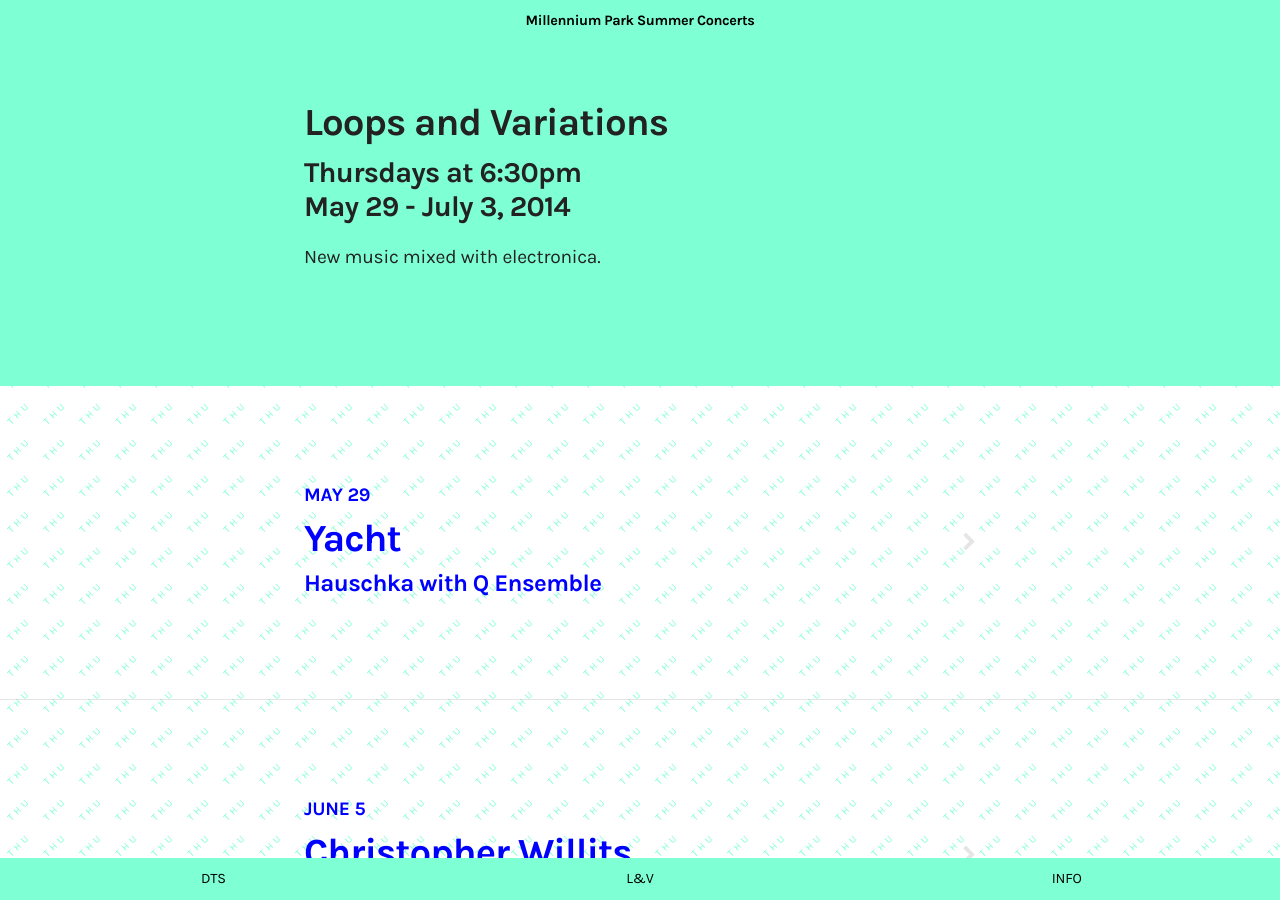
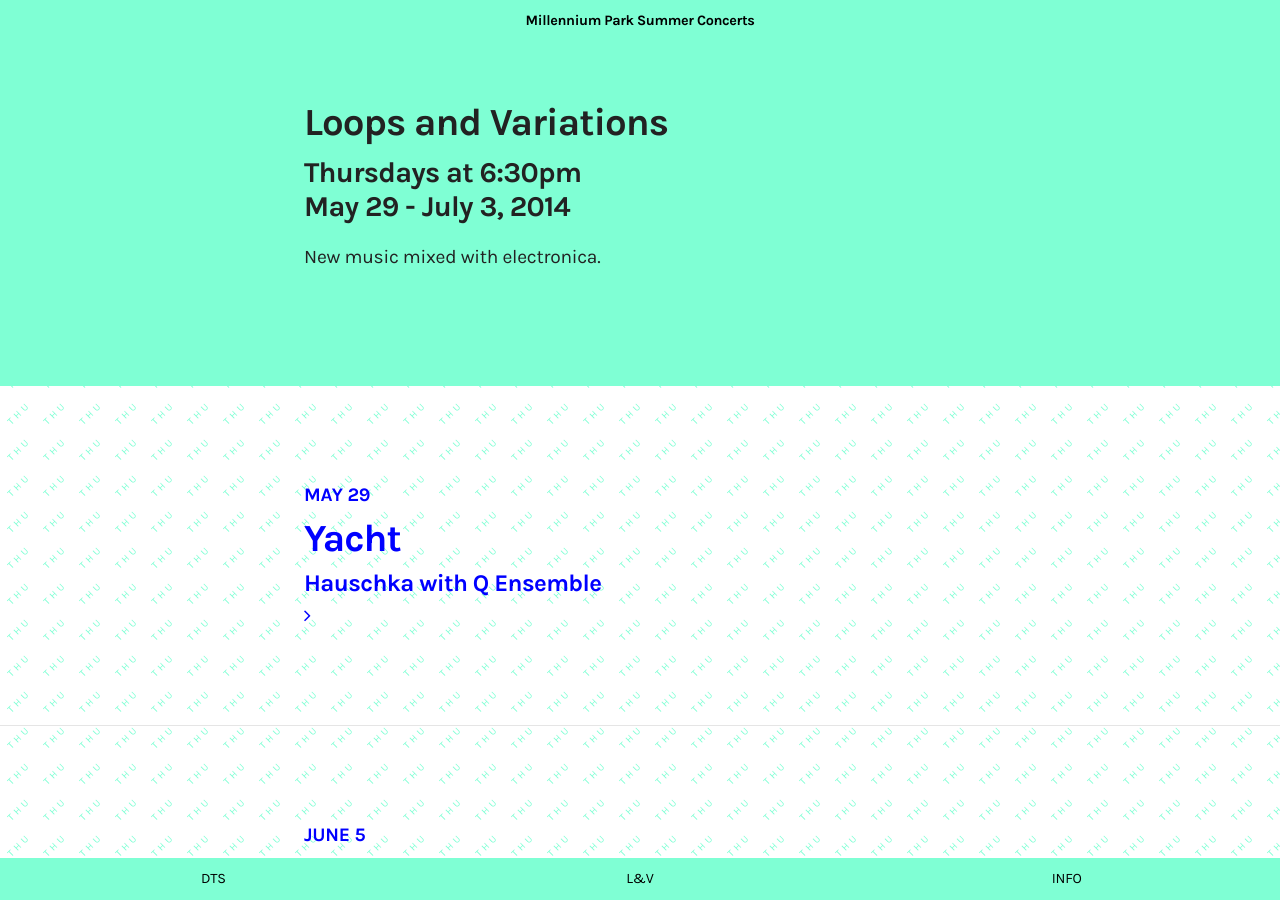
Before and after one commit to brynosaur/millenniumparkconcerts, a Jekyll site: the page built from loops-and-variations/index.html, in a window 1280 px wide and 900 px high. Built offline with Jekyll 4.4.1, drawn with Linux system fonts in a browser that asks for light colours; nearby versions of some CDN libraries.

Commit message:
Update arrow icon

```diff
--- a/downtown-sound/index.html
+++ b/downtown-sound/index.html
@@ -26,7 +26,7 @@
         <h1 class="main">{{ post.title }}</h1>
         <h2 class="support">{{ post.support }}</h2>
       </header>
-      <i class="fa fa-chevron-right"></i>
+      <i class="fa fa-angle-right"></i>
     </div>
   </section>
 </a>
--- a/loops-and-variations/index.html
+++ b/loops-and-variations/index.html
@@ -27,7 +27,7 @@
         <h1 class="main">{{ post.title }}</h1>
         <h2 class="support">{{ post.support }}</h2>
       </header>
-      <i class="fa fa-chevron-right"></i>
+      <i class="fa fa-angle-right"></i>
     </div>
   </section>
 </a>
```
